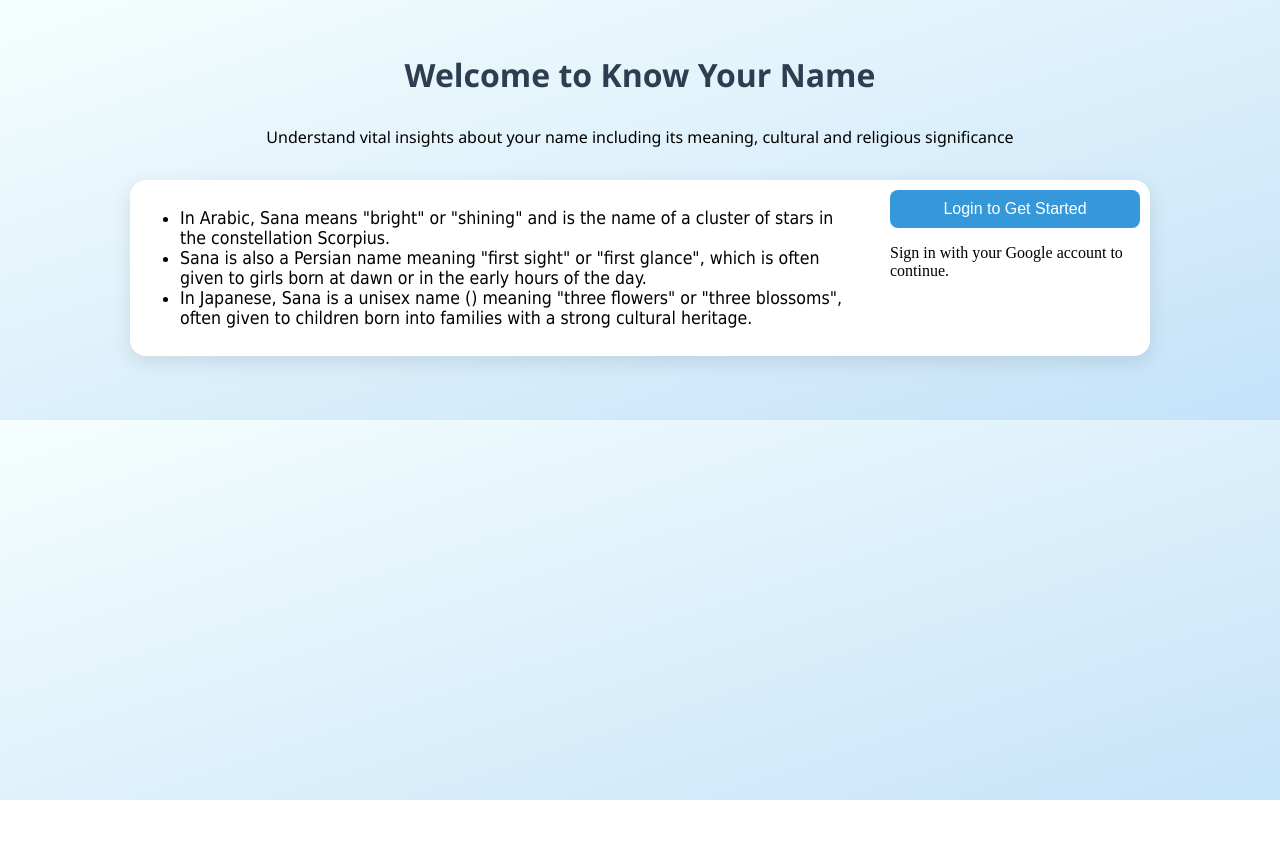
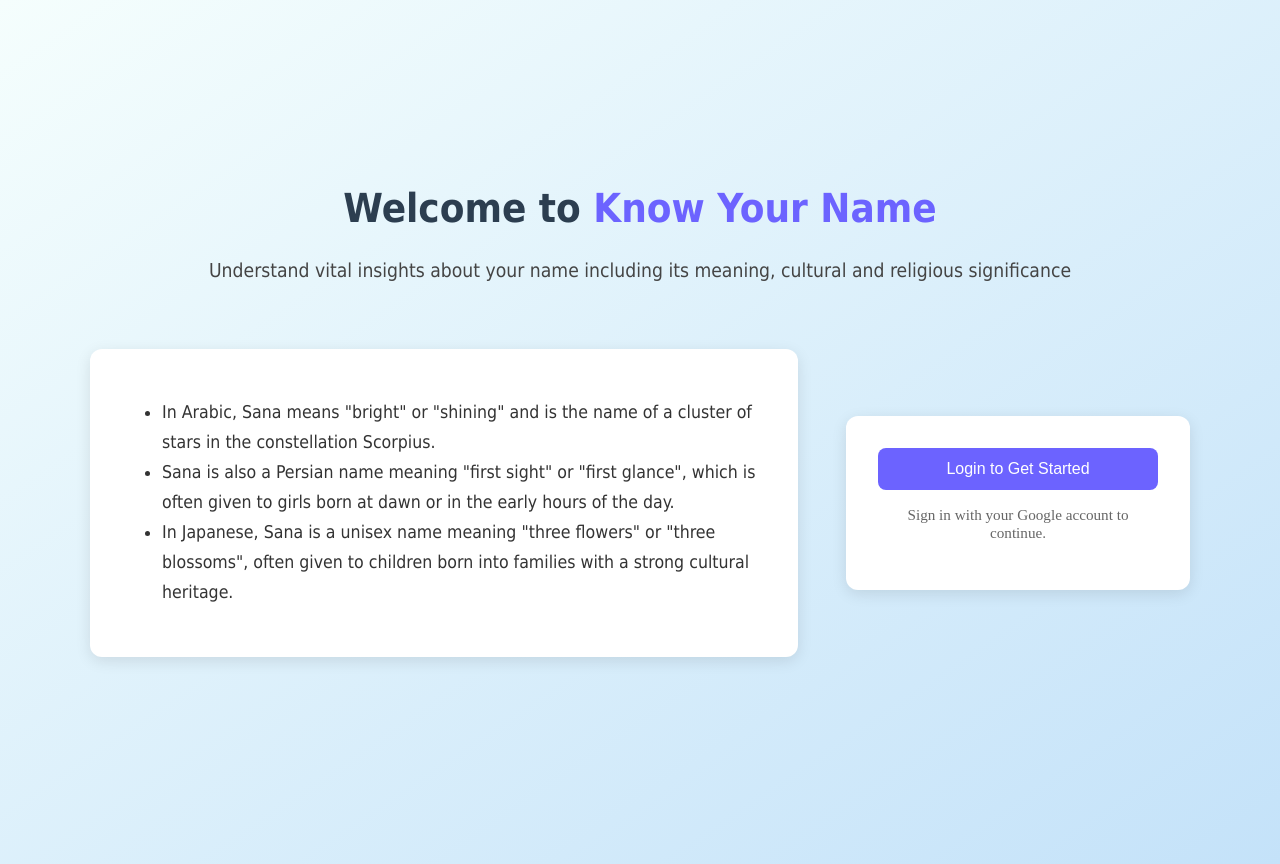
Before and after one commit to ZafarNaqv/MemeGenerator, a React (Create React App) app in the folder frontend/: page / in a window 1280 px wide. Before the commit the page ends 800 px from the top, so only its background shows below. Built offline with nearby package versions, Linux system fonts and the light colour scheme.

Commit message:
Fixed landing page styling issue

```diff
--- a/frontend/src/App.css
+++ b/frontend/src/App.css
@@ -1,9 +1,15 @@
 body {
   font-family: "Segoe UI", Tahoma, Geneva, Verdana, sans-serif;
-  background: #f4f7fa;
   margin: 0;
   padding: 0;
   background: linear-gradient(to bottom right, #f5fefd , #c4e2f9 );
+}
+
+.full-page {
+  min-height: 100vh;
+  display: flex;
+  flex-direction: column;
+  justify-content: center; /* optional, if you want vertical centering */
 }
 
 .container {
--- a/frontend/src/pages/LandingPage.js
+++ b/frontend/src/pages/LandingPage.js
@@ -6,7 +6,7 @@ export default function LandingPage() {
         `• In Arabic, Habiba means "beloved one" or "darling", and was a popular name given to slaves who were particularly favored by their owners.\n• The name Habiba has been linked to the ancient Mesopotamian goddess Ishtar, who was revered as the patron deity of love, fertility, and war.\n• In the 7th century, Habiba was the name of a revered female saint in Islam, known for her piety, wisdom, and charity. She was said to have performed miracles and was revered by both Muslims and non-Muslims.`,
         `• In the ancient Assyrian Empire, Mariam was a title given to the high priestess of the goddess Aššatu, who was believed to possess divine wisdom and prophetic powers.\n\n• The name Mariam is derived from the Hebrew name Miriam, which means "bitter" and is the name of the sister of Moses in the Bible.`,
         `• The name David is of Hebrew origin, derived from the word "dawid," which means "beloved" or "dearly loved."\n\n• The most famous biblical figure bearing the name is King David, who ruled Israel for 40 years and was said to have defeated the giant Goliath with a stone from a sling.\n\n• In ancient Greece, the name David was associated with the god Apollo, who was revered for his music and poetry.`,
-        `• In Arabic, Sana means "bright" or "shining" and is the name of a cluster of stars in the constellation Scorpius.\n• Sana is also a Persian name meaning "first sight" or "first glance", which is often given to girls born at dawn or in the early hours of the day.\n• In Japanese, Sana is a unisex name () meaning "three flowers" or "three blossoms", often given to children born into families with a strong cultural heritage.`,
+        `• In Arabic, Sana means "bright" or "shining" and is the name of a cluster of stars in the constellation Scorpius.\n• Sana is also a Persian name meaning "first sight" or "first glance", which is often given to girls born at dawn or in the early hours of the day.\n• In Japanese, Sana is a unisex name meaning "three flowers" or "three blossoms", often given to children born into families with a strong cultural heritage.`,
         `• The name Susan is derived from the Old Greek name "Σοσιγene" (Sosigenē), meaning "star-born" or "woman from the moon".\n\n• In ancient Greece, the name Susan was personified as a goddess, associated with the planet Venus and the constellation Orion.\n\n• The name Susan was popularized in the Western world by the 12th-century Crusader, King Baldwin I of Jerusalem, who had a daughter named Susanna.`
     ];
 
@@ -59,47 +59,70 @@ export default function LandingPage() {
     };
 
     return (
-        <div style={{ padding: "2rem", textAlign: "center" }}>
-            <h1>Welcome to Know Your Name</h1>
-            <p>
+        <div className="full-page" style={{ padding: "2rem", fontFamily: "Tahoma, sans-serif" }}>
+            <h1 style={{ textAlign: "center", fontSize: "2.5rem", marginBottom: "0.5rem" }}>
+                Welcome to <span style={{ color: "#6c63ff" }}>Know Your Name</span>
+            </h1>
+            <p style={{ textAlign: "center", fontSize: "1.2rem", color: "#444" }}>
                 Understand vital insights about your name including its meaning, cultural and religious significance
             </p>
 
             <div
-                className="container"
+                //className="container"
                 style={{
                     display: "flex",
-                    alignItems: "flex-start",
+                    alignItems: "center", // Vertical center
                     justifyContent: "space-between",
-                    margin: "2rem auto",
-                    maxWidth: "1000px",
-                    gap: "2rem"
+                    margin: "3rem auto",
+                    maxWidth: "1100px",
+                    gap: "3rem"
                 }}
             >
                 <div
                     style={{
                         flex: 2,
-                        textAlign: "left",
+                        backgroundColor: "#ffffff",
+                        padding: "2rem",
+                        borderRadius: "12px",
+                        boxShadow: "0 4px 15px rgba(0,0,0,0.1)",
                         fontSize: "1.1rem",
-                        fontFamily: "Tahoma"
+                        lineHeight: "1.7",
+                        color: "#333"
                     }}
                 >
                     {parsedContent ?? displayedText}
                 </div>
+
                 <div
                     style={{
-                        flex: "0 0 250px",
-                        textAlign: "left",
-                        position: "sticky",
-                        top: "2rem"
+                        flex: "0 0 280px",
+                        backgroundColor: "#ffffff",
+                        padding: "2rem",
+                        borderRadius: "12px",
+                        boxShadow: "0 4px 15px rgba(0,0,0,0.1)",
+                        textAlign: "center"
                     }}
                 >
-                    <a href="/oauth2/authorization/google">
-                        <button style={{ padding: "10px 20px", fontSize: "16px", width: "100%" }}>
+                    <a href="/oauth2/authorization/google" style={{ textDecoration: "none" }}>
+                        <button
+                            style={{
+                                padding: "12px 24px",
+                                fontSize: "16px",
+                                width: "100%",
+                                backgroundColor: "#6c63ff",
+                                color: "#fff",
+                                border: "none",
+                                borderRadius: "8px",
+                                cursor: "pointer",
+                                transition: "background-color 0.3s ease"
+                            }}
+                            onMouseOver={(e) => (e.target.style.backgroundColor = "#574bff")}
+                            onMouseOut={(e) => (e.target.style.backgroundColor = "#6c63ff")}
+                        >
                             Login to Get Started
                         </button>
                     </a>
-                    <p style={{ fontFamily: "cursive", marginTop: "1rem" }}>
+                    <p style={{ fontFamily: "cursive", marginTop: "1rem", fontSize: "0.95rem", color: "#666" }}>
                         Sign in with your Google account to continue.
                     </p>
                 </div>
```
